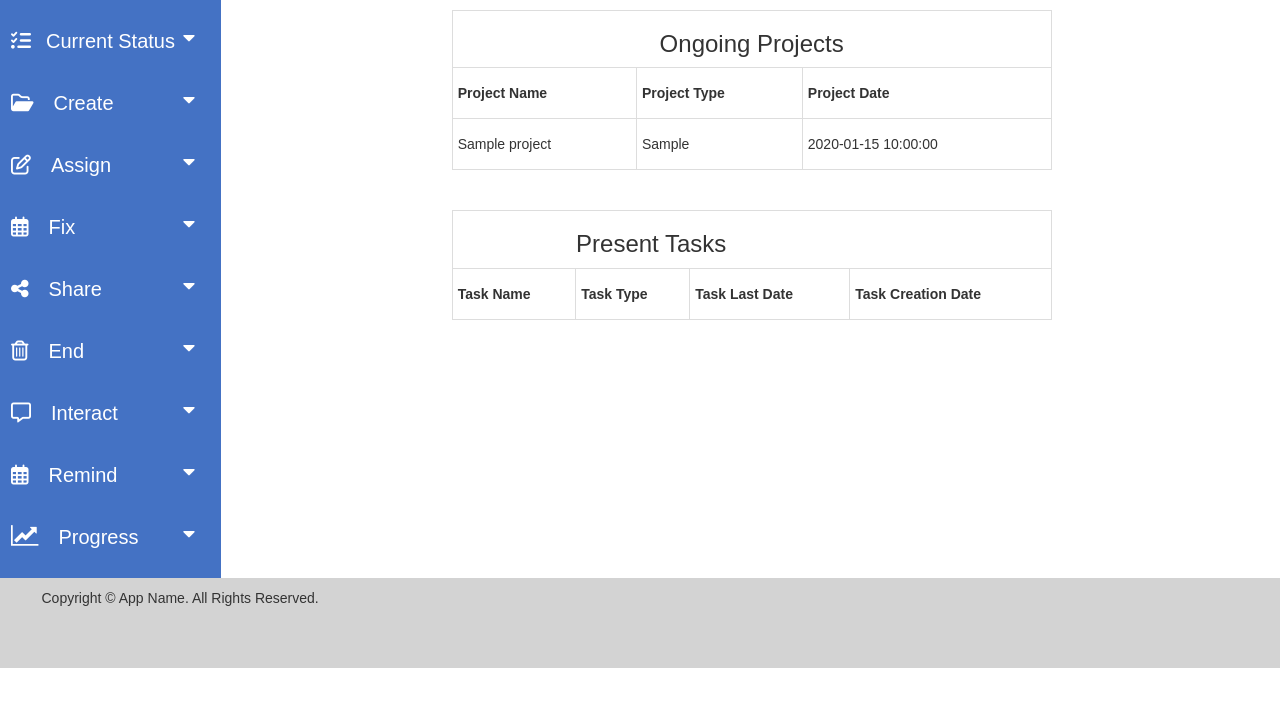
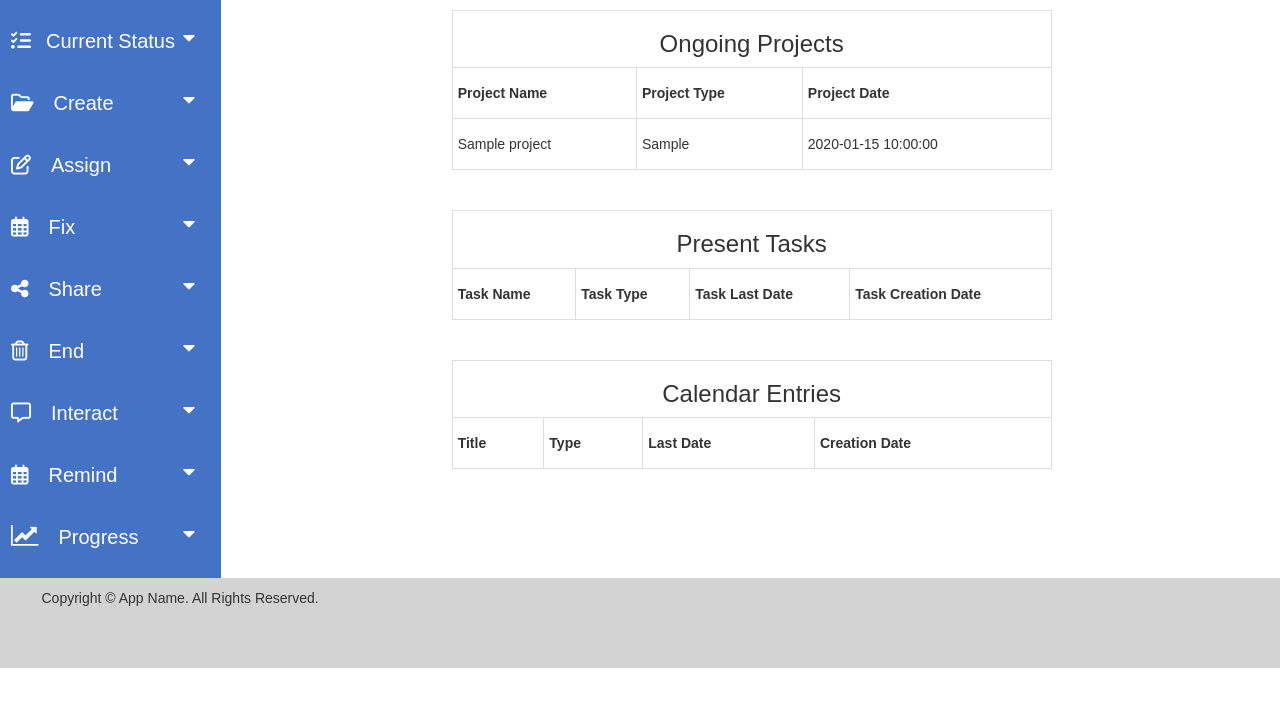
Before and after one commit to KLNarayana03/ResearchRealm, a PHP site: page /landingpage.php in a window 1280 px wide. Shown: the part 83-800 px from the top of the page. Run offline with PHP 8.4, Linux system fonts and the light colour scheme; the visitor is signed in with stand-in values (Sample User, id 1); tables that the repository leaves empty or names only in its code hold one stand-in row (values such as "Sample post"); lists and menus that the app fills with data are empty; some libraries are stand-ins or nearby versions.

Commit message:
Update landingpage.php

```diff
--- a/final/landingpage.php
+++ b/final/landingpage.php
@@ -137,7 +137,7 @@
   <div class="dropdown-container">
   <button class="open-button" onclick="openForm3()">Create new Calendar Entry</button>
         <div class="form-popup" id="myForm3">
-  <form action="createcalendarentry.php" class="form-container" method="post">
+  <form action="createcalendarentries.php" class="form-container" method="post">
 
     <hr class="new1">
     <input for="calendarentryname" type="text" placeholder="Title" name="calendarentryname" required>
@@ -146,8 +146,8 @@
     <option value="deadlines">Deadlines</option>
     <option value="reminders">Reminders</option>
     </select>
-    <label for="calendarentrydate" style="font-size:15.5px;">Date: &nbsp &nbsp </label>
-    <input for="calendarentrydate" type="date" name="calendarentrydate" required>
+    <label style="font-size:15.5px;">Date: &nbsp &nbsp </label>
+    <input for="calendarentrylastdate" type="date" name="calendarentrylastdate" required>
     <textarea for="calendarentrydesc" class="projectdescription" name="calendarentrydesc" placeholder="Description" style="height:200px"></textarea>
     <input type="submit" name="projectup-btn" class="btn" value="Submit">
     <button type="button" class="btn cancel" onclick="closeForm3()">Close</button>
@@ -319,7 +319,7 @@
    <br>
  <table align="center" style="width:600px; line-height:40px; border: 1px solid #ddd;">
       <tr>
-        <th colspan="3" style="text-align:center;"><h3>Present Tasks</h3></th>
+        <th colspan="4" style="text-align:center;"><h3>Present Tasks</h3></th>
       </tr>
       <tr>
         <th style="padding:5px; border: 1px solid #ddd;">Task Name</th>
@@ -335,6 +335,32 @@
           <td style="padding:5px; border: 1px solid #ddd;"><?php echo $rows['tasktype']; ?></td>
           <td style="padding:5px; border: 1px solid #ddd;"><?php echo $rows['tasklastdate']; ?></td>
           <td style="padding:5px; border: 1px solid #ddd;"><?php echo $rows['taskdate']; ?></td>
+        </tr>
+          <?php
+        }
+          ?>
+
+ </table>
+ <br>
+   <br>
+ <table align="center" style="width:600px; line-height:40px; border: 1px solid #ddd;">
+      <tr>
+        <th colspan="4" style="text-align:center;"><h3>Calendar Entries</h3></th>
+      </tr>
+      <tr>
+        <th style="padding:5px; border: 1px solid #ddd;">Title</th>
+        <th style="padding:5px; border: 1px solid #ddd;">Type</th>
+        <th style="padding:5px; border: 1px solid #ddd;">Last Date</th>
+        <th style="padding:5px; border: 1px solid #ddd;">Creation Date</th>
+      </tr>
+      <?php
+        while($rows=$result->fetch(PDO::FETCH_ASSOC)){
+      ?>
+        <tr>
+          <td style="padding:5px; border: 1px solid #ddd;"><?php echo $rows['calendarentryname']; ?></td>
+          <td style="padding:5px; border: 1px solid #ddd;"><?php echo $rows['calendarentrytype']; ?></td>
+          <td style="padding:5px; border: 1px solid #ddd;"><?php echo $rows['calendarentrylastdate']; ?></td>
+          <td style="padding:5px; border: 1px solid #ddd;"><?php echo $rows['calendarentrydate']; ?></td>
         </tr>
           <?php
         }
```
